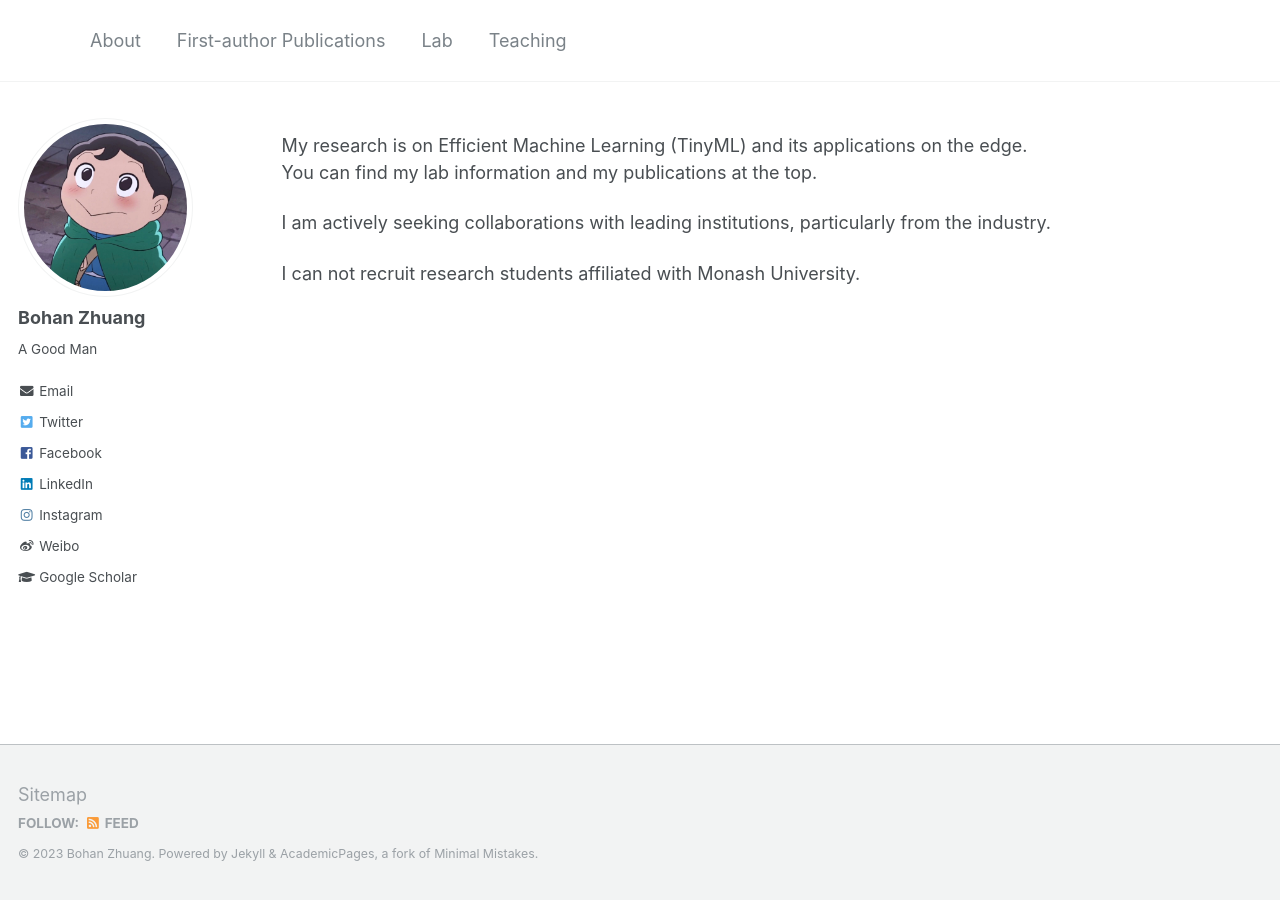
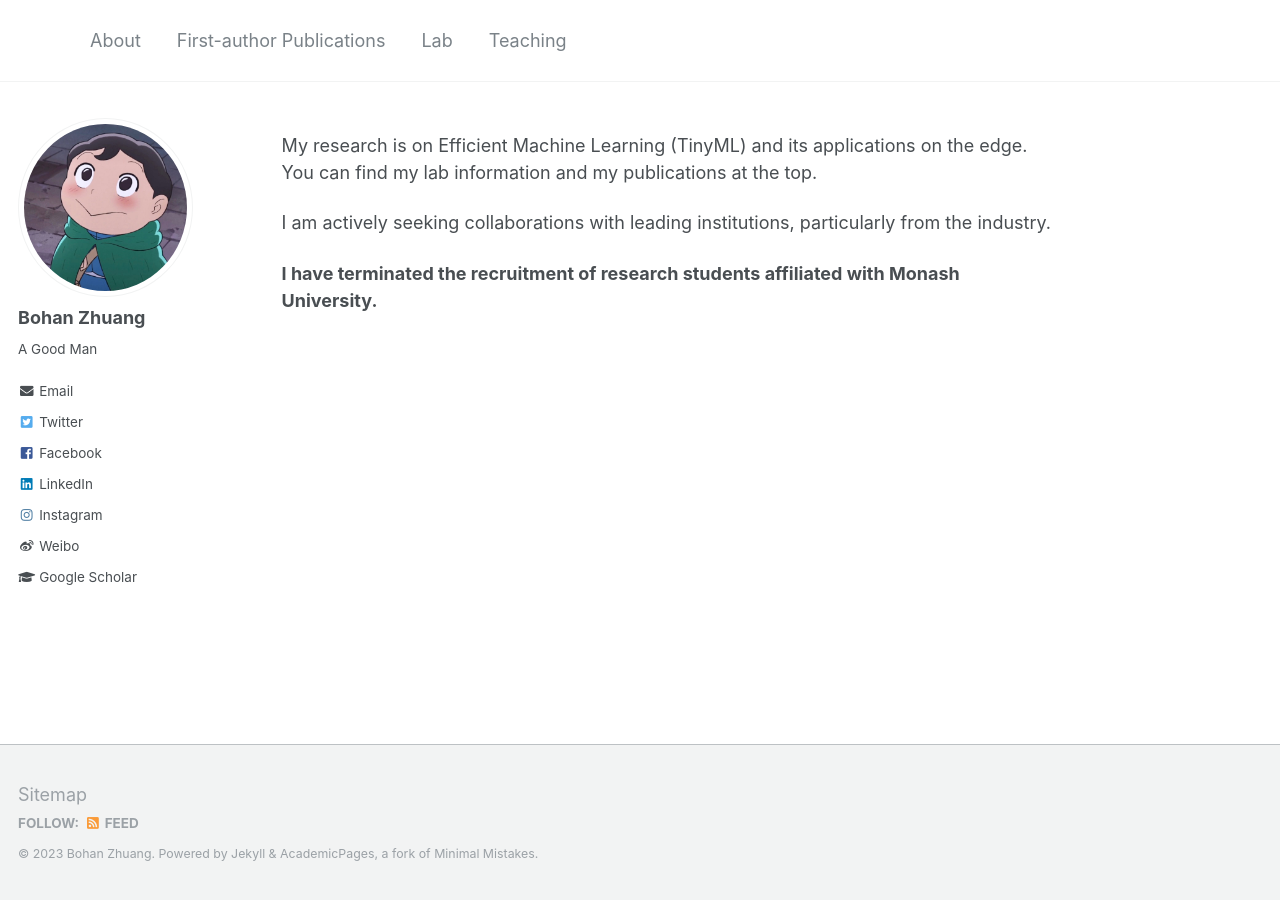
Before and after one commit to bohanzhuang/bohanzhuang.github.io, a Jekyll site: the page built from _pages/about.md, in a window 1280 px wide. Built offline with Jekyll 4.4.1, drawn with Linux system fonts in a browser that asks for light colours.

Commit message:
Update about.md

```diff
--- a/_pages/about.md
+++ b/_pages/about.md
@@ -13,4 +13,4 @@ My research is on Efficient Machine Learning (TinyML) and its applications on th
 
 I am actively seeking collaborations with leading institutions, particularly from the industry.
 
-I can not recruit research students affiliated with Monash University.
+**I have terminated the recruitment of research students affiliated with Monash University.**
```
